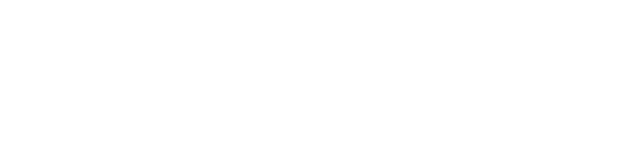
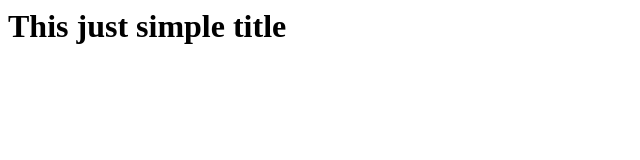
Before and after one commit to cuncis1st/Latihan, a plain HTML site: page index.html in a window 1280 px wide. Shown: the whole page, without its empty margins (0-640 px from the left). Drawn offline with Linux system fonts and the light colour scheme.

Commit message:
add local

```diff
--- a/index.html
+++ b/index.html
@@ -1,3 +1,3 @@
 <html>
-
+	<h1> This just simple title <h1/>
 <html/>
```
